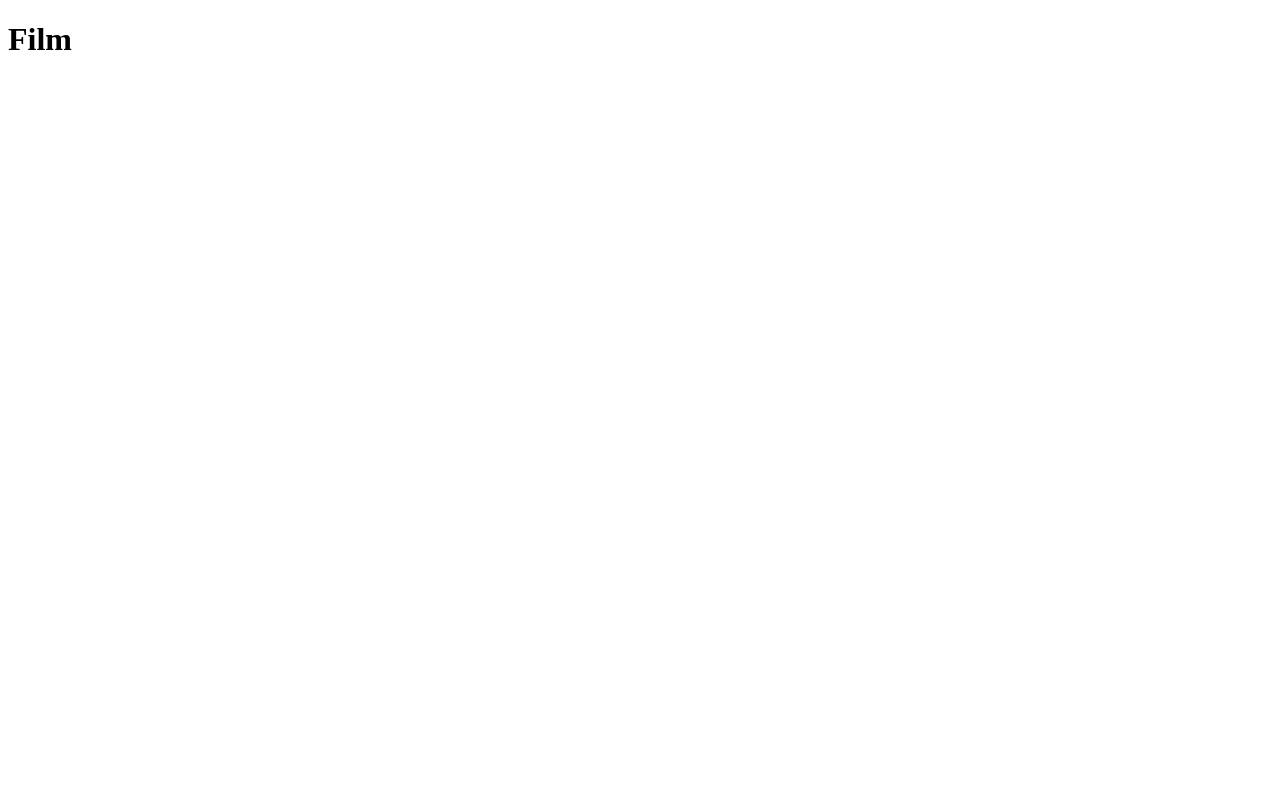
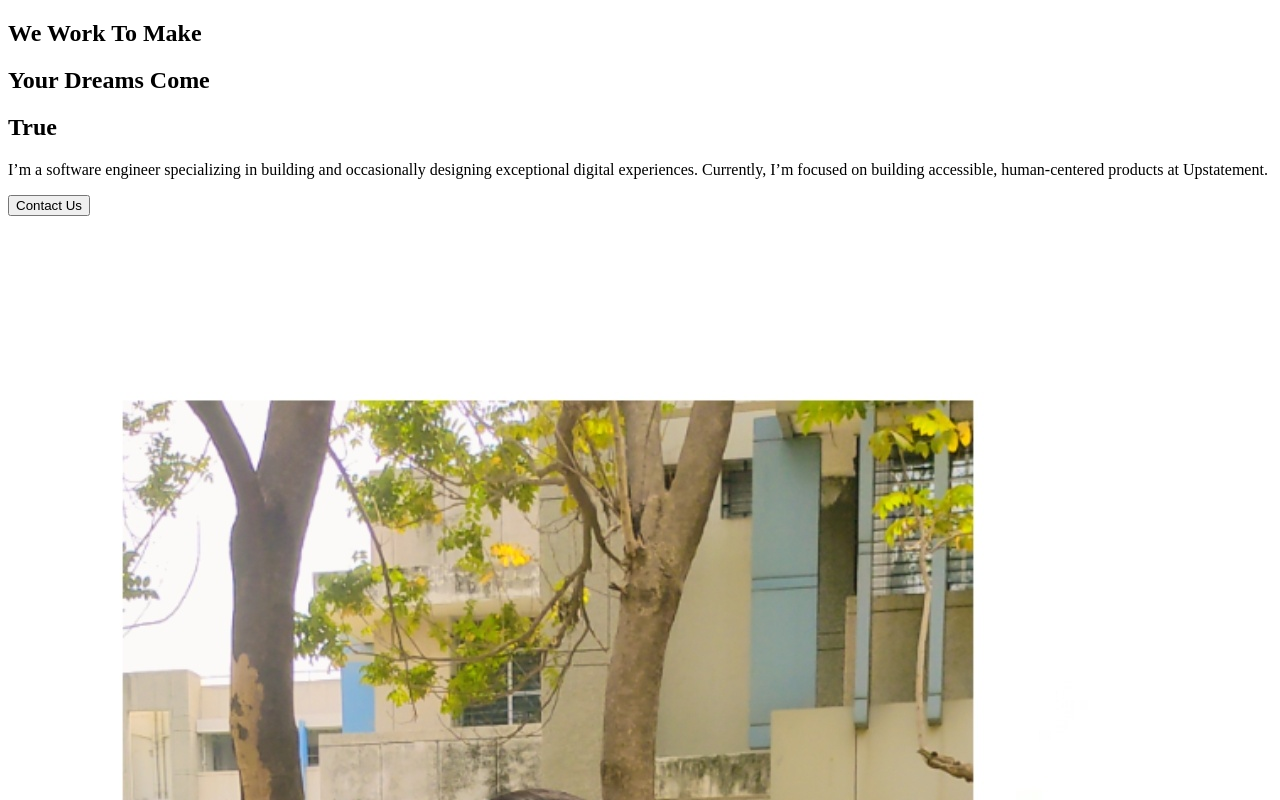
Before and after one commit to Rupen109/portfolio-1.0, a React (Create React App) app: page / in a window 1280 px wide. Shown: the top 800 px of the page. Built offline with nearby package versions, Linux system fonts and the light colour scheme.

Commit message:
About section

```diff
--- a/src/App.js
+++ b/src/App.js
@@ -1,9 +1,10 @@
 import React from "react";
+import AboutUs from "./pages/AboutUs";
 
 function App() {
   return (
     <div className="App">
-      <h1>Film</h1>
+      <AboutUs />
     </div>
   );
 }
--- /dev/null
+++ b/src/Components/AboutSection.js
@@ -0,0 +1,31 @@
+import React from 'react';
+import Rupen from '../imgs/Rupen.jpg';
+
+const AboutSection = () => {
+  return (
+    <div>
+       <div className='description'>
+           <div className='title'>
+               <div className="hide">
+                   <h2>We Work To Make</h2>
+               </div>
+               <div className="hide">
+                   <h2>Your <span>Dreams</span> Come
+
+                   </h2>
+               </div>
+               <div className="hide">
+                   <h2>True</h2>
+               </div>
+           </div>
+           <p>I’m a software engineer specializing in building and occasionally designing exceptional digital experiences. Currently, I’m focused on building accessible, human-centered products at Upstatement.</p>
+           <button>Contact Us</button>
+       </div>
+           <div className="image">
+             <img src={Rupen} alt="Developer Img"/>
+           </div>
+    </div>
+  );
+}
+
+export default AboutSection;
--- /dev/null
+++ b/src/pages/AboutUs.js
@@ -0,0 +1,10 @@
+import React from 'react';
+import AboutSection from '../Components/AboutSection';
+
+const AboutUs = () => {
+  return (
+      <AboutSection />
+  );
+}
+
+export default AboutUs;
```
Also changed, not shown: src/imgs/Rupen.jpg (added).
